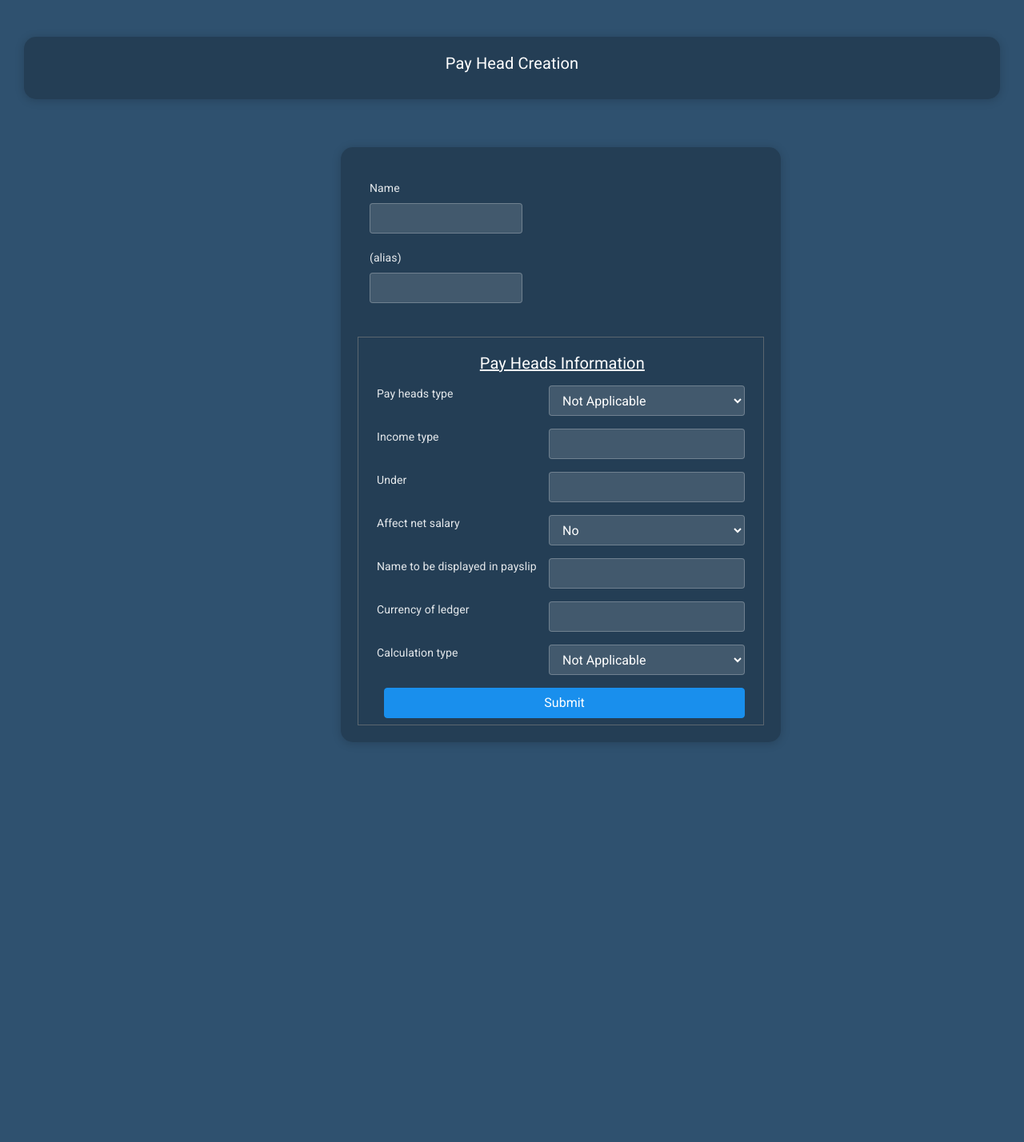
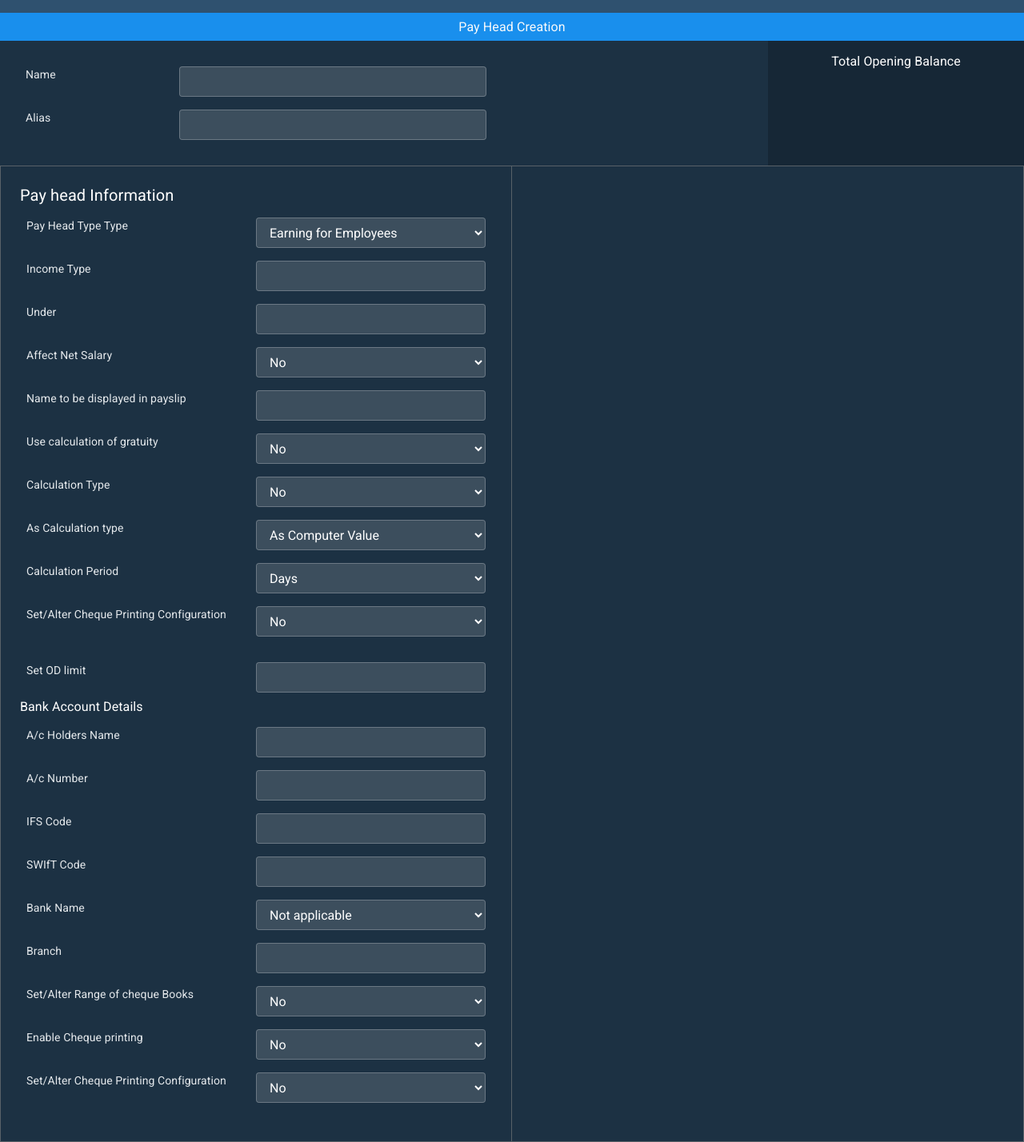
Before and after one commit to vishnu-c45/tally, a Django app: page /payheads in a window 1280 px wide. Shown: the part 70-1498 px from the top of the page at 80% size. Before the commit the page ends 998 px from the top, so only its background shows below. Run offline with Django 4.2, Linux system fonts and the light colour scheme; some libraries are stand-ins or nearby versions; some web fonts are replaced.

Commit message:
15th commit

```diff
--- a/tapp/templates/payheads.html
+++ b/tapp/templates/payheads.html
@@ -1,149 +1,271 @@
 {% extends 'base.html' %}
 {% block body %}
     {% load static %}
+    <style>
+        .enter{
+            display: flex;
+            align-items: center;
+            justify-content: center;
 
-<!--
-    <div class="container">
-        <div class="row">
-            <div class="col">
-                <h1 class="text-center ">Pay Head creation</h1>
-                <form>
+        }
+    </style>
 
-                    <label class="form-label">Name</label>
-                    <input type="text" class="form-control">
-                    <label class="form-label">alias</label>
-                    <input type="text" class="form-control">
-                </form>
-            </div>
-        </div>
-        <h3 class="mt-5">Pay head Information</h3>
-        <div class="row">
-            <div class="col">
-                <label class="form-label">Pay Head Type</label>
-                <select class="form-control w-100">
-                    <option>Earning for Employees</option>
-                    <option>Deductions From Employees</option>
-                    <option>Employees statutory Deductions</option>
-                    <option>Employees statutory Contributions</option>
-                    <option>Gratuity</option>
-                    <option>Loans and Advances</option>
-                    <option>Reimbursements to Employees</option>
-                    <option>Lo</option>
+  <div class="m-0">
+    <h6 style="" class="bg-info text-light p-2 m-0 text-center">Pay Head Creation</h6>
+            <form  style="background-color:rgba(0,0,0,.4);" method="post" action="save_ledger">
+                {% csrf_token %}
 
-                </select>
-                <label class="form-label">Date of birth</label>
-                <input type="date" class="form-control w-100" >
+                <div class="row container-fluid p-0 m-0" >
 
-            </div>
-        </div>
-    </div>
-             -->
+                    <div class="col-sm-6 m-0 p-4">
+
+                        <div class="row container-fluid  p-2 m-0">
+                            <div class="col-sm-4 m-0 p-0"> <label for="a" >Name</label></div>
+                            <div class="col-sm-8 m-0 p-0"><input required type="text" class="form-control" id="ledger_name" oninput="addname()" placeholder="" name="ledger_name"></div>
+                        </div>
+
+                        <div class="row container-fluid  p-2 m-0">
+                            <div class="col-sm-4 m-0 p-0"> <label for="b">Alias</label></div>
+                            <div class="col-sm-8 m-0 p-0">
+                            <input type="text" class="form-control" id="b" placeholder="" name="ledger_alias"></div>
+                        </div>
+
+
+                    </div>
+
+                    <div class="col-sm-3 m-0 p-0"></div>
+                    <div class="col-sm-3 m-0 p-0" style="background-color:rgba(0,0,0,.2);"><h6 class="text-center p-3">Total Opening Balance</h6></div>
 
 
 
-<div class="page-content">
-    <div class="card radius-15">
-        <div class="card-body">
-            <div class="card-title">
-                <center><h5>Pay Head Creation</h5></center>
+            </div>
 
+
+
+
+                <div class="row container-fluid  p-0 m-0" style=" border: 1px solid rgba(128, 128, 128, 0.6);">
+                    <div class="col-sm-6 m-0 p-4" style=" border-right: 1px solid rgba(128, 128, 128, 0.6);">
+
+
+                        <div class="row container-fluid  p-0 m-0">
+                            <h5 class="text-center  ">Pay head Information</h5>
+                            <div class="row container-fluid  p-2 m-0">
+                                <div class="col-sm-6 m-0 p-0"> <label for="pan">Pay Head Type Type</label></div>
+                                <div class="col-sm-6 m-0 p-0">
+                                    <select name="alter_chk_bks" id="chqrng" class="form-control">
+                                        <option value="Earning for Employees">Earning for Employees</option>
+                                        <option value="Employees Statutory Deductions">Employees Statutory Deductions</option>
+                                        <option value="Employer's Statutory Contributions">Employer's Statutory Contributions</option>
+                                        <option value="Gratuity">Gratuity</option>
+                                        <option value="Loans and Advances">Loans and Advances</option>
+                                        <option value="Reimbursements to Employees">Reimbursements to Employees</option>
+                                        <option value="Not Applicable">Not Applicable</option>
+
+                                    </select>
+                                </div>
+
+                            </div>
+
+                        </div>
+
+
+
+    <div class="bankac hide p-0 m-0 w-100" id="bankac">
+
+        <!-- <h6 class="p-3">Bank Account Details</h6> -->
+
+        <div class="row container-fluid  p-2 m-0">
+            <div class="col-sm-6 m-0 p-0"> <label for="pan">Income Type</label></div>
+            <div class="col-sm-6 m-0 p-0"><input type="text" class="form-control" id="acna" placeholder="" name="holder_name"></div>
+
+        </div>
+
+        <div class="row container-fluid  p-2 m-0">
+            <div class="col-sm-6 m-0 p-0"> <label for="pan">Under</label></div>
+            <div class="col-sm-6 m-0 p-0"><input type="text" class="form-control" id="acno" placeholder="" name="ac_number"></div>
+
+        </div>
+
+        <div class="row container-fluid  p-2 m-0">
+            <div class="col-sm-6 m-0 p-0"> <label for="pan">Affect Net Salary</label></div>
+            <div class="col-sm-6 m-0 p-0">
+                <select name="alter_chk_bks" id="chqrng" class="form-control">
+                    <option value="No">No</option>
+                    <option value="Yes">Yes</option>
+
+                </select>
             </div>
 
         </div>
 
-    </div>
-    <div class="page-content" style="width: 50%;margin-left: 30%;">
-        <div class="card radius-15">
-            <div class="card-body">
-                <div class="col-md-12">
-                    <label for="" style="margin-top: 20px;">Name</label>
-                    <input class="custom-select-md form-control " style="width: 40%;"  type="text">
-                </div>
-                <div class="col-md-12">
-                    <label for="" style="margin-top:20px ;">(alias)</label>
-                    <input class="custom-select-md form-control " style="width: 40%;" type="text"><br><br>
-                </div>
+        <div class="row container-fluid  p-2 m-0">
+            <div class="col-sm-6 m-0 p-0"> <label for="pan">Name to be displayed in payslip</label></div>
+            <div class="col-sm-6 m-0 p-0"><input type="text" class="form-control" id="swift" placeholder="" name="swift_code"></div>
 
-                <div class="row container-fluid  p-0 m-0" style=" border: 1px solid rgba(128, 128, 128, 0.6);">
+        </div>
 
-                        <h5 class="text-center" style="margin-left: 30% ;margin-top: 20px ;"><u> Pay Heads Information </u></h5>
+        <div class="row container-fluid   p-2 m-0">
+            <div class="col-sm-6 m-0 p-0"> <label for="rgtype" >Use calculation of gratuity</label></div>
+            <div class="col-sm-6 m-0 p-0">
+                <select name="bank_name" id="" class="form-control">
+                    <option value="NO">No</option>
+                    <option value="Yes">Yes</option>
+
+                </select>
+            </div>
+        </div>
+
+        <div class="row container-fluid  p-2 m-0">
+            <div class="col-sm-6 m-0 p-0"> <label for="pan">Calculation Type</label></div>
+            <div class="col-sm-6 m-0 p-0">
+                <select name="bank_name" id="" class="form-control">
+                    <option value="NO">No</option>
+                    <option value="Yes">Yes</option>
+
+                </select>
+            </div>
+
+        </div>
+
+        <div class="row container-fluid   p-2 m-0">
+            <div class="col-sm-6 m-0 p-0"> <label for="rgtype" >As Calculation type</label></div>
+            <div class="col-sm-6 m-0 p-0">
+                <select name="alter_chk_bks" id="chqrng" class="form-control">
+                    <option value="As Computer Value">As Computer Value</option>
+                    <option value="As User Defined Value">As User Defined Value</option>
+                    <option value="Flat Rate">Flat Rate</option>
+                    <option value="On Attendence">On Attendence</option>
+                    <option value="On Production">On Production</option>
+
+                </select>
+            </div>
+        </div>
+
+        <div class="row container-fluid   p-2 m-0">
+            <div class="col-sm-6 m-0 p-0"> <label for="rgtype" >Calculation Period</label></div>
+            <div class="col-sm-6 m-0 p-0">
+                <select name="enbl_chk_printing" id="chqprnt" class="form-control">
+                    <option value="Days">Days</option>
+                    <option value="Fortnights">Fortnights</option>
+                    <option value="Months">Months</option>
+                    <option value="weeks">weeks</option>
+
+                </select>
+            </div>
+        </div>
+
+        <div class="row container-fluid   p-2 m-0">
+            <div class="col-sm-6 m-0 p-0"> <label for="rgtype" >Set/Alter Cheque Printing Configuration</label></div>
+            <div class="col-sm-6 m-0 p-0">
+                <select name="" id="chqconfg" class="form-control">
+                    <option value="No">No</option>
+                    <option value="Yes">Yes</option>
+
+                </select>
+            </div>
+        </div>
 
 
-                                <div class="row container-fluid  p-2 ">
-                                    <div class="col-sm-6 m-0 p-0"> <label  style="margin-left: 30px;">Pay heads type</div>
-                                    <div class="col-sm-6 m-0 p-0" style="margin-left: 30px;">
-                                        <select name="Activate" id="" class="form-control">
-                                            <option value="Not Applicable">Not Applicable</option>
-                                    <option value="Deductions From Employees">Deductions From Employees</option>
-                                    <option value="Earnings for Employees">Earnings for Employees</option>
-                                    <option value="Employees Statutory Deductions">Employees Statutory Deductions</option>
-                                    <option value="Employees Statutory Contibutions">Employees Statutory Contibutions</option>
-                                    <option value="Gratuity">Gratuity</option>
-                                    <option value="Loans and Advances">Loans and Advances</option>
-                                    <option value="Reimbursements to Employees">Reimbursements to Employees</option>
-                                        </select>
-                                    </div>
-                                </div>
-
-                                <div class="row container-fluid  p-2">
-                                    <div class="col-sm-6 m-0 p-0" > <label for="loc" style="margin-left: 30px;">Income type</label></div>
-                                    <div class="col-sm-6 m-0 p-0"><input type="text" class="form-control" id="loc" placeholder=""></div>
-                                </div>
-
-                                <div class="row container-fluid  p-2">
-                                    <div class="col-sm-6 m-0 p-0" > <label for="loc" style="margin-left: 30px;">Under</label></div>
-                                    <div class="col-sm-6 m-0 p-0"><input type="text" class="form-control" id="loc" placeholder=""></div>
-                                </div>
-
-                                <div class="row container-fluid  p-2">
-                                    <div class="col-sm-6 m-0 p-0" > <label for="loc" style="margin-left: 30px;">Affect net salary</label></div>
-                                    <div class="col-sm-6 m-0 p-0"><select name="Activate" id="" class="form-control">
-                                    <option value="No">No</option>
-                                    <option value="Yes">Yes</option>
-                                    </select>
-
-                                    </div>
-                                </div>
-                                <div class="row container-fluid  p-2">
-                                    <div class="col-sm-6 m-0 p-0" > <label for="loc" style="margin-left: 30px;">Name to be displayed in payslip</label></div>
-                                    <div class="col-sm-6 m-0 p-0"><input type="text" class="form-control" id="loc" placeholder=""></div>
-                                </div>
-                                <div class="row container-fluid  p-2">
-                                    <div class="col-sm-6 m-0 p-0" > <label for="loc" style="margin-left: 30px;">Currency of ledger</label></div>
-                                    <div class="col-sm-6 m-0 p-0"><input type="text" class="form-control" id="loc" placeholder=""></div>
-                                </div>
-                                <div class="row container-fluid  p-2">
-                                    <div class="col-sm-6 m-0 p-0" > <label for="loc" style="margin-left: 30px;">Calculation type</label></div>
-                                    <div class="col-sm-6 m-0 p-0"><select name="Activate" id="" class="form-control">
-                                    <option value="Not Applicable">Not Applicable</option>
-                                    <option value="On Attendance">On Attendance</option>
-                                    </select>
+    </div>
 
 
+<div class="bankod hide p-0 py-sm-3 m-0 w-100"id="bankod">
 
-                                    </div>
+    <div class="row container-fluid  p-2 m-0" >
+        <div class="col-sm-6 m-0 p-0"> <label for="pan">Set OD limit</label></div>
+        <div class="col-sm-6 m-0 p-0"><input type="text" class="form-control" id="odlimit" placeholder="" name="odlimit"></div>
 
-                                    <button type="submit" class="btn btn-info w-100 mt-3" style="margin-left:8% ;">Submit</button>
+    </div>
+
+ <h6>Bank Account Details</h6>
+
+        <div class="row container-fluid  p-2 m-0">
+            <div class="col-sm-6 m-0 p-0"> <label for="pan">A/c Holders Name</label></div>
+            <div class="col-sm-6 m-0 p-0"><input type="text" class="form-control" id="acna" placeholder="" name="holder_name"></div>
+
+        </div>
+
+        <div class="row container-fluid  p-2 m-0">
+            <div class="col-sm-6 m-0 p-0"> <label for="pan">A/c Number</label></div>
+            <div class="col-sm-6 m-0 p-0"><input type="text" class="form-control" id="acno" placeholder="" name="ac_number"></div>
+
+        </div>
+
+        <div class="row container-fluid  p-2 m-0">
+            <div class="col-sm-6 m-0 p-0"> <label for="pan">IFS Code</label></div>
+            <div class="col-sm-6 m-0 p-0"><input type="text" class="form-control" id="ifs" placeholder="" name="ifsc"></div>
+
+        </div>
+
+        <div class="row container-fluid  p-2 m-0">
+            <div class="col-sm-6 m-0 p-0"> <label for="pan">SWIfT Code</label></div>
+            <div class="col-sm-6 m-0 p-0"><input type="text" class="form-control" id="swift" placeholder="" name="swift_code"></div>
+
+        </div>
+
+        <div class="row container-fluid   p-2 m-0">
+            <div class="col-sm-6 m-0 p-0"> <label for="rgtype" >Bank Name</label></div>
+            <div class="col-sm-6 m-0 p-0">
+                <select name="bank_name" id="" class="form-control">
+                    <option value="not applicable">Not applicable</option>
+
+                </select>
+            </div>
+        </div>
+
+        <div class="row container-fluid  p-2 m-0">
+            <div class="col-sm-6 m-0 p-0"> <label for="pan">Branch</label></div>
+            <div class="col-sm-6 m-0 p-0"><input type="text" class="form-control" id="branch" placeholder="" name="branch_name"></div>
+
+        </div>
+
+        <div class="row container-fluid   p-2 m-0">
+            <div class="col-sm-6 m-0 p-0"> <label for="rgtype" >Set/Alter Range of cheque Books</label></div>
+            <div class="col-sm-6 m-0 p-0">
+                <select name="alter_chk_bks" id="chqrng" class="form-control">
+                    <option value="No">No</option>
+                    <option value="Yes">Yes</option>
+
+                </select>
+            </div>
+        </div>
+
+        <div class="row container-fluid   p-2 m-0">
+            <div class="col-sm-6 m-0 p-0"> <label for="rgtype" >Enable Cheque printing</label></div>
+            <div class="col-sm-6 m-0 p-0">
+                <select name="enbl_chk_printing" id="chqprnt" class="form-control">
+                    <option value="No">No</option>
+                    <option value="Yes">Yes</option>
+
+                </select>
+            </div>
+        </div>
+
+        <div class="row container-fluid   p-2 m-0">
+            <div class="col-sm-6 m-0 p-0"> <label for="rgtype" >Set/Alter Cheque Printing Configuration</label></div>
+            <div class="col-sm-6 m-0 p-0">
+                <select name="chqconfg" id="chqconfg" class="form-control">
+                    <option value="No">No</option>
+                    <option value="Yes">Yes</option>
+
+                </select>
+            </div>
+        </div>
+
+</div>
+
+
+<!--
+<style>
+    .hide{
+        display: none;
+        align-items:center;
+        justify-content:center;
+        flex-direction: column;
+    }
+</style> -->
 
 
 
 
-
-
-                </div>
-
-            </div>
-
-                </div>
-
-            </div>
-
-        </div>
-
-    </div>
-
-</div>
-
-
-
 {% endblock %}
```
